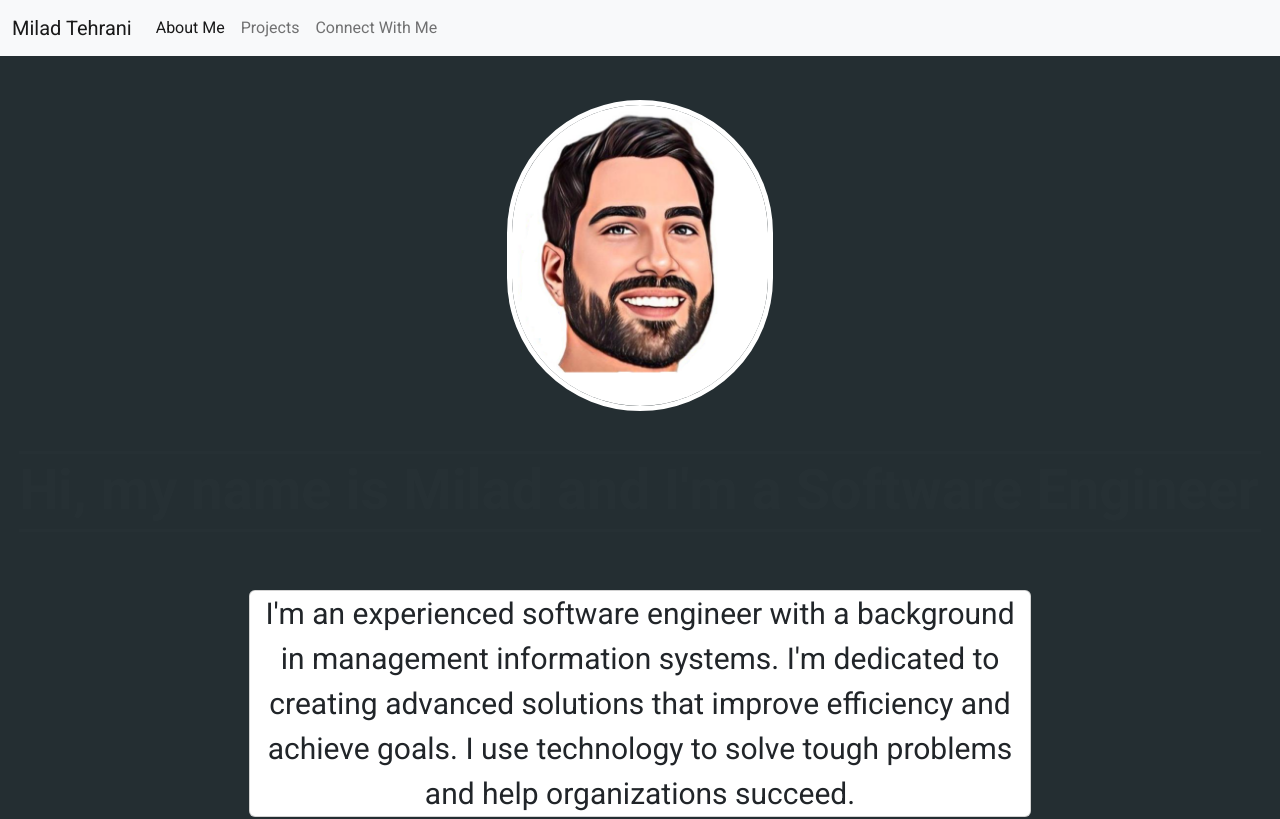
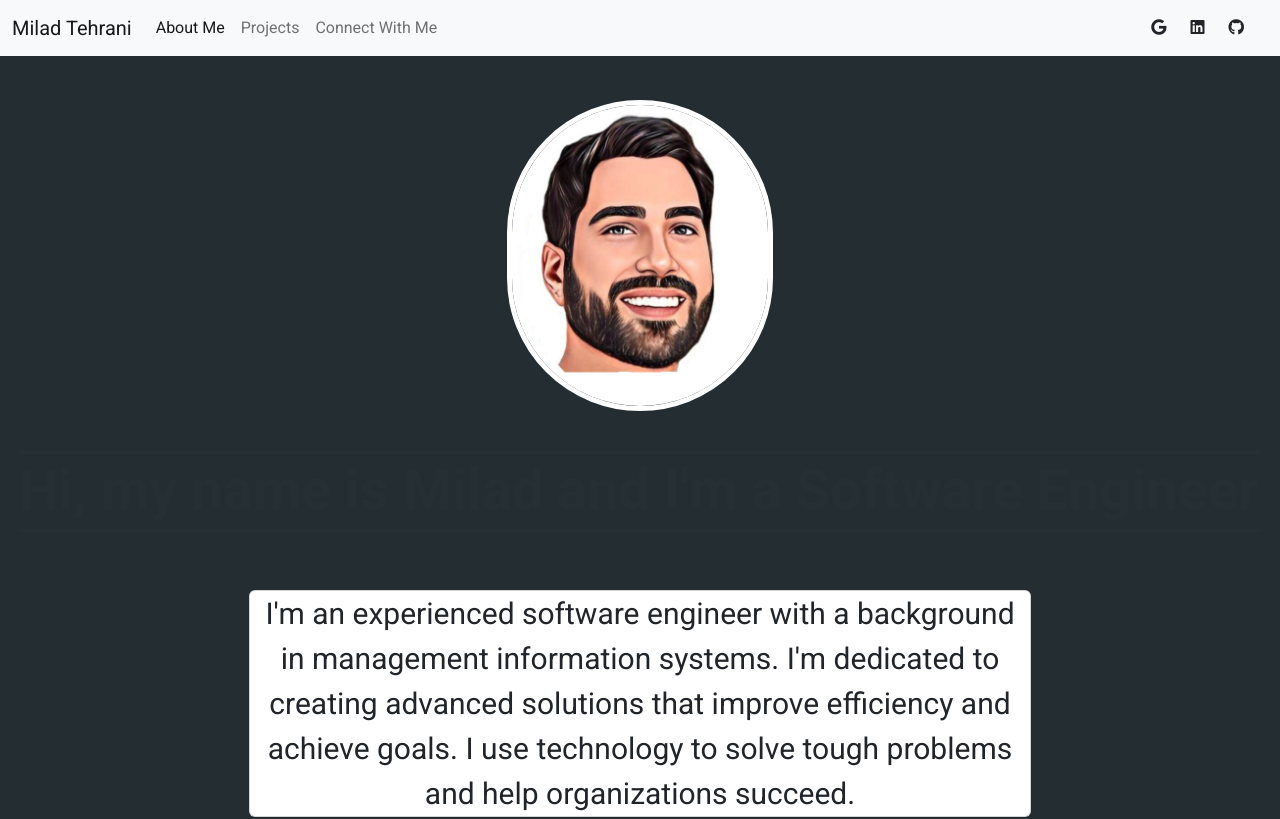
Before and after one commit to tehranimilad/Portfolio.v3, a React (Create React App) app in the folder frontend/: page / in a window 1280 px wide. Shown: the top 819 px of the page. Built offline with nearby package versions, Linux system fonts and the light colour scheme.

Commit message:
updated links in navbar

```diff
--- a/frontend/src/components/footer/footer.css
+++ /dev/null
@@ -1,3 +0,0 @@
-/* .footerDiv{
-    margin-top:500px;
-} */
--- a/frontend/src/components/nav/index.js
+++ b/frontend/src/components/nav/index.js
@@ -16,6 +16,7 @@ export default function Nav() {
 
 
   return (
+
     <MDBNavbar fixed='top' expand='lg' light bgColor='light'>
     <MDBContainer fluid>
       <MDBNavbarBrand href='#'>Milad Tehrani</MDBNavbarBrand>
@@ -39,9 +40,23 @@ export default function Nav() {
           </MDBNavbarItem>
           <MDBNavbarItem>
             <MDBNavbarLink href='#connect-with-me'>Connect With Me</MDBNavbarLink>
+
           </MDBNavbarItem>
+
         </MDBNavbarNav>
+
       </MDBCollapse>
+      <div>
+      <a href='mailto:tehranimilad92@gmail.com' target="_blank" className='me-4 text-reset'>
+          <MDBIcon fab icon="google" />
+      </a>
+      <a href="https://www.linkedin.com/in/miladtehrani/" target="_blank" className='me-4 text-reset'>
+          <MDBIcon fab icon="linkedin" />
+      </a>
+      <a href="https://www.github.com/tehranimilad" target="_blank" className='me-4 text-reset'>
+          <MDBIcon fab icon="github" />
+      </a>
+      </div>
     </MDBContainer>
   </MDBNavbar>
   );
```
